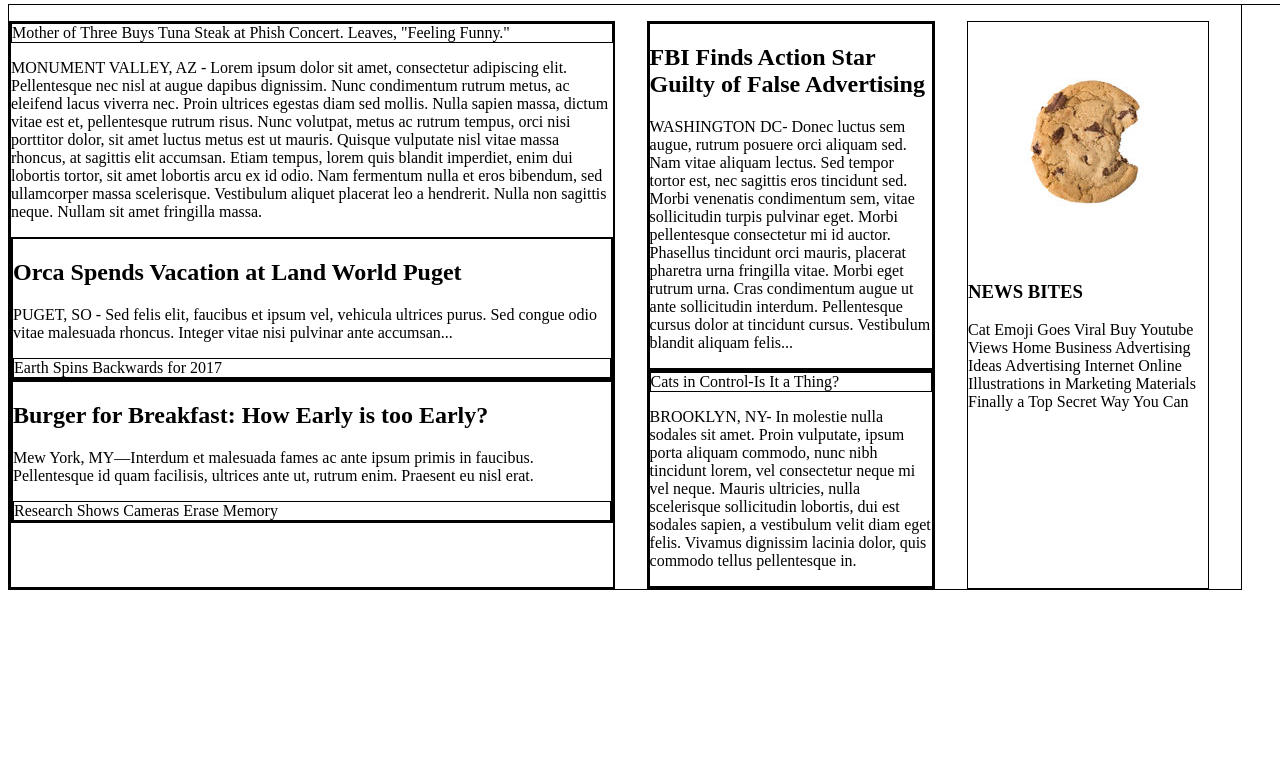
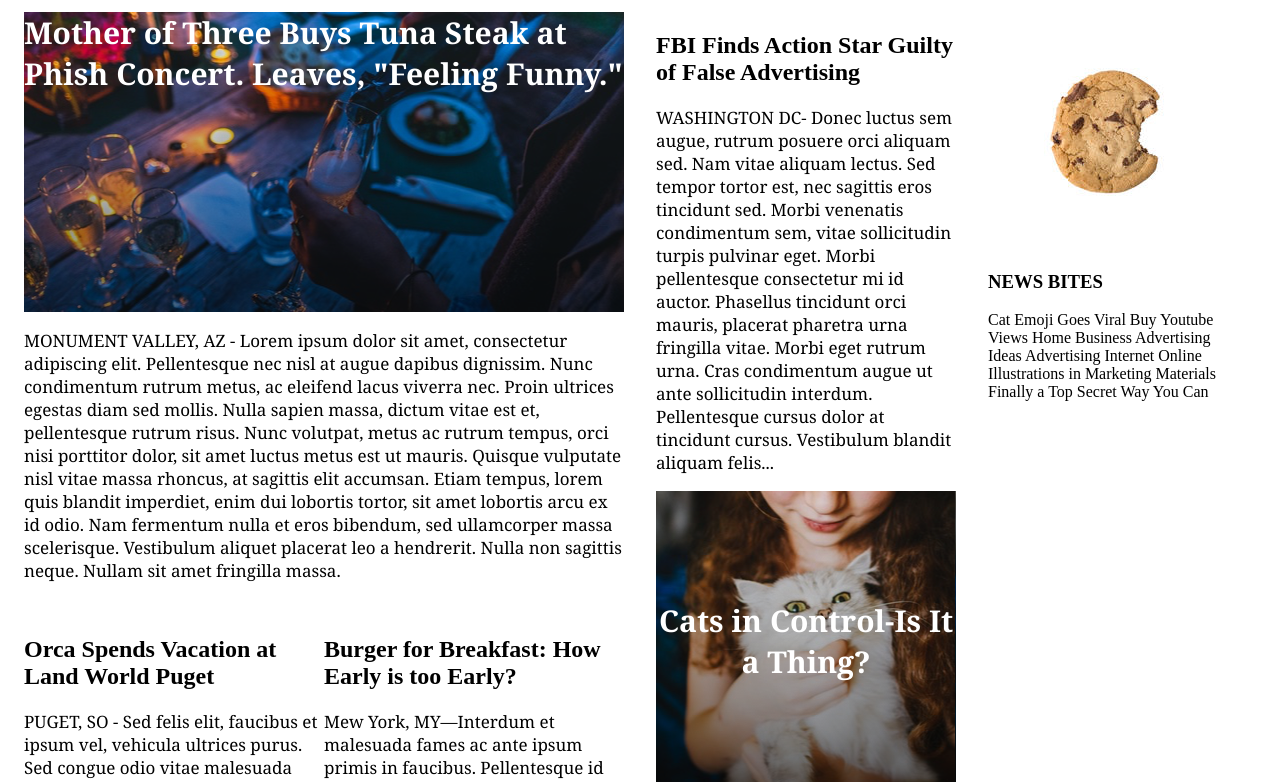
Before and after one commit to ShaynaCornelius/MyTimes, a plain HTML site: page index.html in a window 1280 px wide. Shown: the part 104-886 px from the top of the page. Before the commit the page ends 800 px from the top, so only its background shows below. Drawn offline with Linux system fonts and the light colour scheme.

Commit message:
spacing flex items and removing borders, adding photos

```diff
--- a/Resources/css/style.css
+++ b/Resources/css/style.css
@@ -1,3 +1,10 @@
+
+/* Universal Styles */
+
+body {
+  margin: 0;
+}
+
 
 /* Header Navigation */
 
@@ -14,7 +21,7 @@ header {
   padding: 10px 10px;
   position: fixed;
   z-index: 1;
-  margin-top: 0;
+  margin: 0;
 
 }
 
@@ -54,8 +61,7 @@ nav span {
 /* Main Content Container */
 
 .content {
-  display: inline-flex;
-  border: 1px solid black;
+  display: flex;
   width: 1232px;
   margin: 0 auto 78px auto;
   padding-top: 116px;
@@ -64,13 +70,22 @@ nav span {
 .column {
   display: flex;
   flex-direction: column;
+  align-content: space-around;
   margin-right: 32px;
-  border: 1px solid black;
 }
 
 .story {
-  border: 2px solid black;
+  display: flex;
   flex-direction: column;
+  width: 300px;
+  justify-content: space-between;
+  align-content: space-between;
+}
+
+.narrative {
+  font-family: Georgia;
+  font-size: 17px;
+  color: black;
 }
 
 /* First Column */
@@ -79,22 +94,64 @@ nav span {
   display: flex;
   width: 630px;
   height: auto;
-  border: 2px solid black;
   flex-direction: column;
 
 }
 
+.stories {
+  display: flex;
+  justify-content: space-between;
+  align-content: space-between;
+  margin-top: 17px;
+}
+
+.column.large .text {
+  height: 250px;
+}
+
+
+.main-img-headline .narrative {
+  font-size: 40px;
+}
+
 .main-img-headline {
-  border: 1px solid black;
+  display: flex;
+  flex-direction: column;
+  background-image: url("../images/img-story-main.png");
+  font-family: Georgia;
+  font-weight: bold;
+  font-size: 30px;
+  color: white;
+  height: 300px;
 }
 
 .fall-img-headline {
-  border: 1px solid black;
+  display: flex;
+  flex-direction: column;
+  justify-content: center;
+  background-image: url("../images/img-story-2.png");
+  font-family: Georgia;
+  font-weight: bold;
+  font-size: 30px;
+  color: white;
+  height: 300px;
+  text-align: center;
+
 }
 
 .camera-img-headline {
-  border: 1px solid black;
+  display: flex;
+  flex-direction: column;
+  justify-content: center;
+  background-image: url("../images/img-story-3.png");
+  font-family: Georgia;
+  font-weight: bold;
+  font-size: 30px;
+  color: white;
+  height: 300px;
+  text-align: center;
 }
+
 
 /* Second Column */
 
@@ -106,7 +163,16 @@ nav span {
 }
 
 .cats-img-headline {
-  border: 1px solid black;
+  display: flex;
+  flex-direction: column;
+  justify-content: center;
+  background-image: url("../images/img-story-1.png");
+  font-family: Georgia;
+  font-weight: bold;
+  font-size: 30px;
+  color: white;
+  height: 300px;
+  text-align: center;
 }
 
 
@@ -118,3 +184,6 @@ nav span {
   height: auto;
   flex-direction: column;
 }
+
+.news-bites {
+}
--- a/index.html
+++ b/index.html
@@ -44,7 +44,7 @@
           <div class="story">
             <div class="text">
               <h2>Orca Spends Vacation at Land World Puget</h2>
-            <p class-"narrative">PUGET, SO - Sed felis elit, faucibus et ipsum vel, vehicula ultrices purus. Sed congue odio vitae malesuada rhoncus. Integer vitae nisi pulvinar ante accumsan...
+              <p class="narrative">PUGET, SO - Sed felis elit, faucibus et ipsum vel, vehicula ultrices purus. Sed congue odio vitae malesuada rhoncus. Integer vitae nisi pulvinar ante accumsan...
               </p>
             </div>
             <div class="fall-img-headline">
@@ -53,9 +53,9 @@
           </div>
 
           <div class="story">
-          <div class-"text">
+            <div class="text">
               <h2>Burger for Breakfast: How Early is too Early?</h2>
-            <p class-"narrative">Mew York, MY—Interdum et malesuada fames ac ante ipsum primis in faucibus. Pellentesque id quam facilisis, ultrices ante ut, rutrum enim. Praesent eu nisl erat.
+              <p class="narrative">Mew York, MY—Interdum et malesuada fames ac ante ipsum primis in faucibus. Pellentesque id quam facilisis, ultrices ante ut, rutrum enim. Praesent eu nisl erat.
               </p>
             </div>
             <div class="camera-img-headline">
```
Lines whose indentation alone changed are shown as unchanged.
